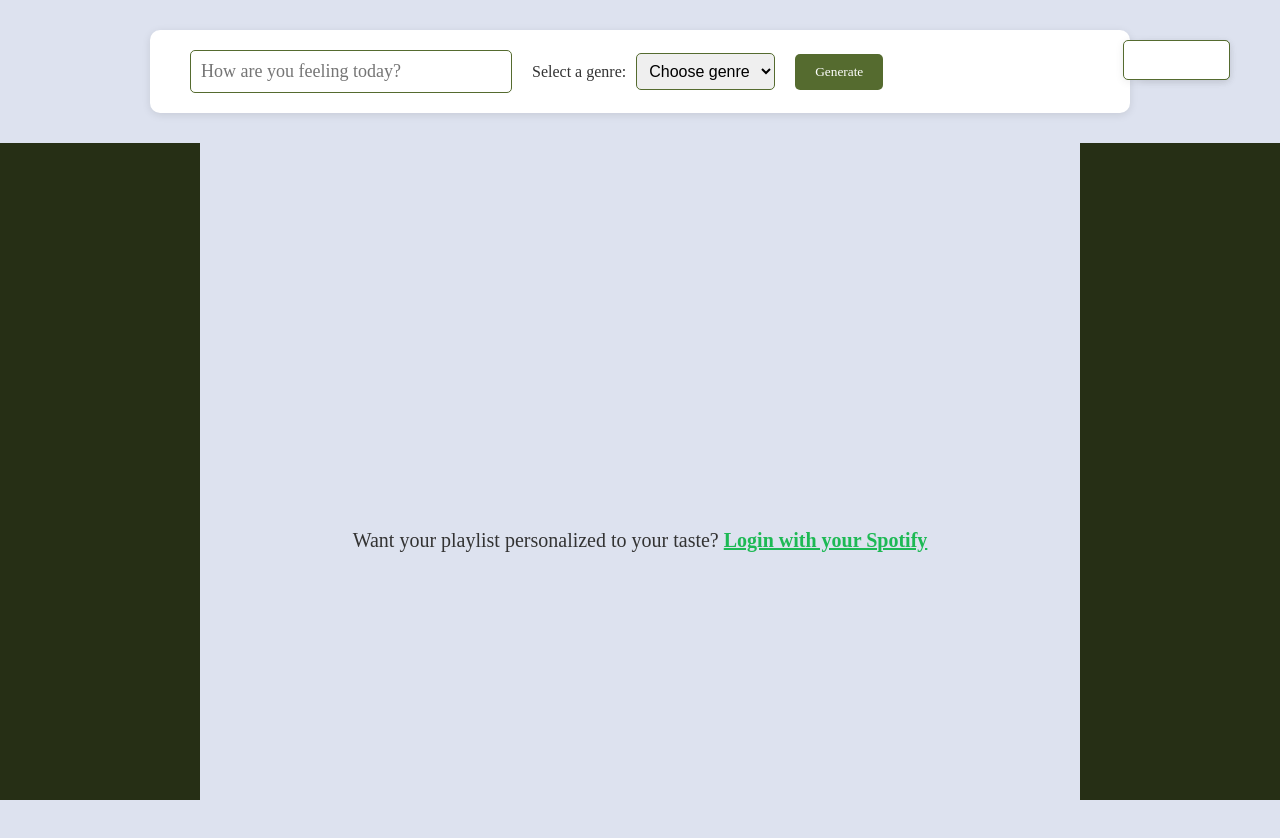
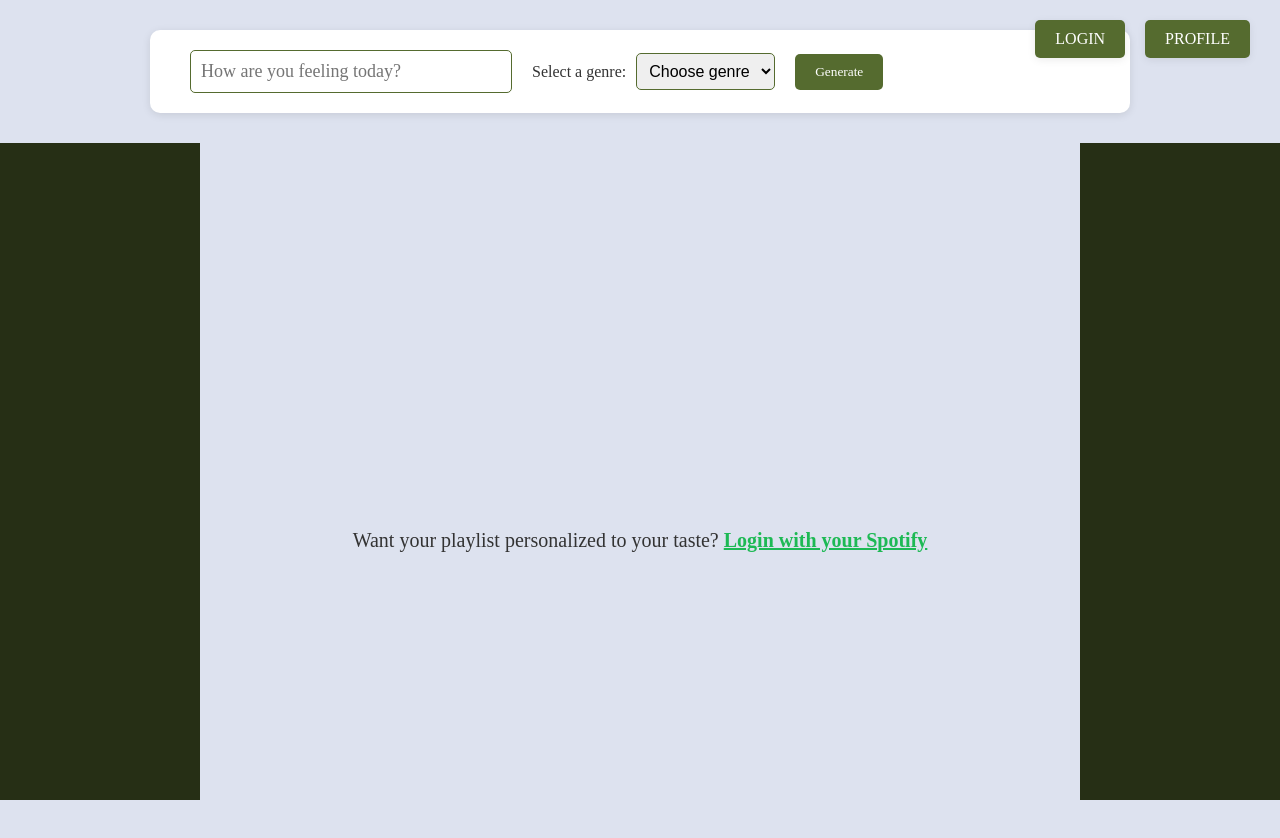
Before and after one commit to yasmincsun/comp490project, a React (Vite) app in the folder FrontEnd/: page /home in a window 1280 px wide. Shown: the top 838 px of the page. Built offline with nearby package versions, Linux system fonts and the light colour scheme; the HTML template or start-up script is replaced by a standard one.

Commit message:
Updated homepage.css

```diff
--- a/FrontEnd/src/components/homePage/homePage.css
+++ b/FrontEnd/src/components/homePage/homePage.css
@@ -3,7 +3,10 @@
     position: fixed;
     top: 20px;
     right: 30px;
-    z-index: 100;
+    z-index: 200; /* higher so it appears above other panels */
+    display: flex;
+    gap: 8px;
+    align-items: center;
 }
 .homepage-login-btn {
     padding: 10px 20px;
@@ -15,6 +18,7 @@
     cursor: pointer;
     font-size: 16px;
     box-shadow: 0 2px 8px rgba(0,0,0,0.08);
+    text-transform: uppercase; /* ensure label is uppercase */
 }
 .homepage-searchbar-top {
     position: fixed;
@@ -181,16 +185,16 @@
 }
 
 .homepage-login-btn {
-    position: absolute;
-    top: 20px;
-    right: 20px;
     padding: 10px 20px;
     font-family: 'Times New Roman', Times, serif;
-    background: #fff;
-    border: 1px solid #556B2F;
+    background: #556B2F; /* dark green */
+    color: #fff;
+    border: none;
     border-radius: 5px;
     cursor: pointer;
-    z-index: 2;
+    font-size: 16px;
+    box-shadow: 0 2px 8px rgba(0,0,0,0.08);
+    text-transform: uppercase;
 }
 
 .homepage-form {
```
